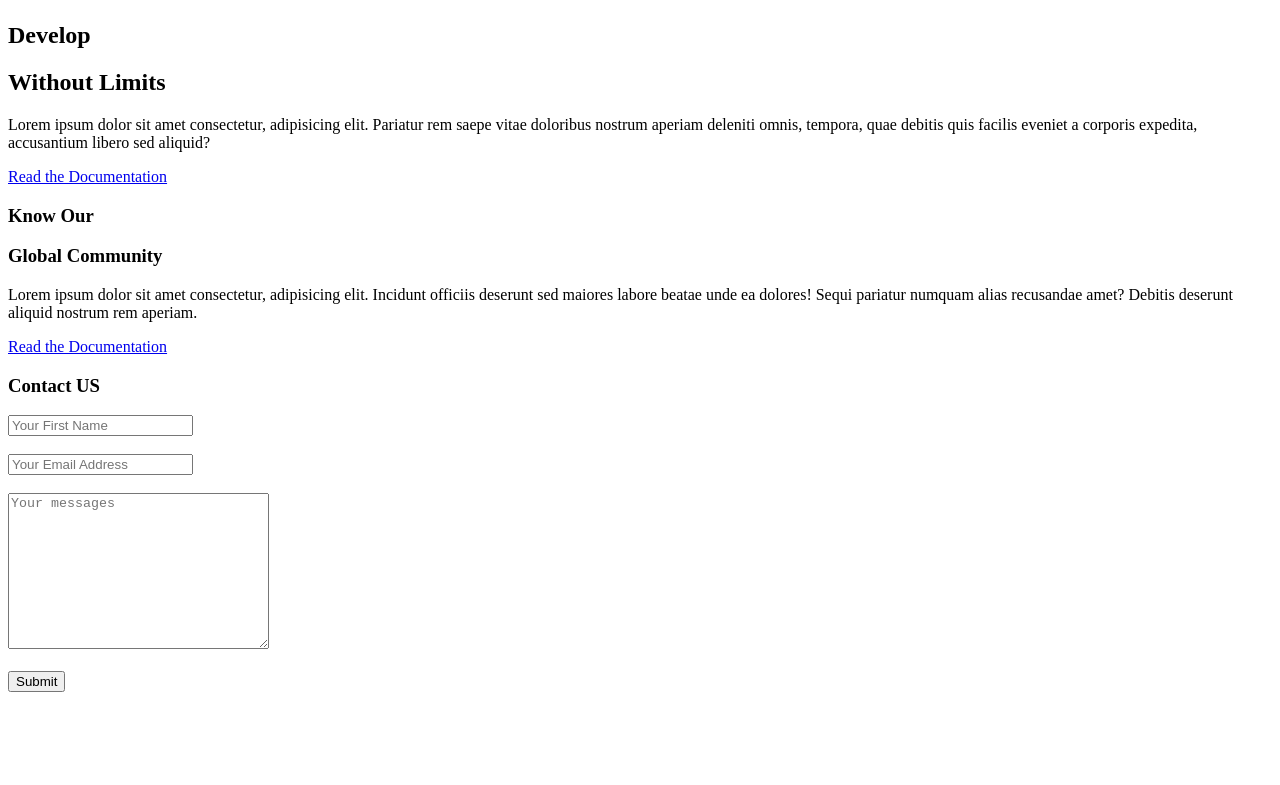
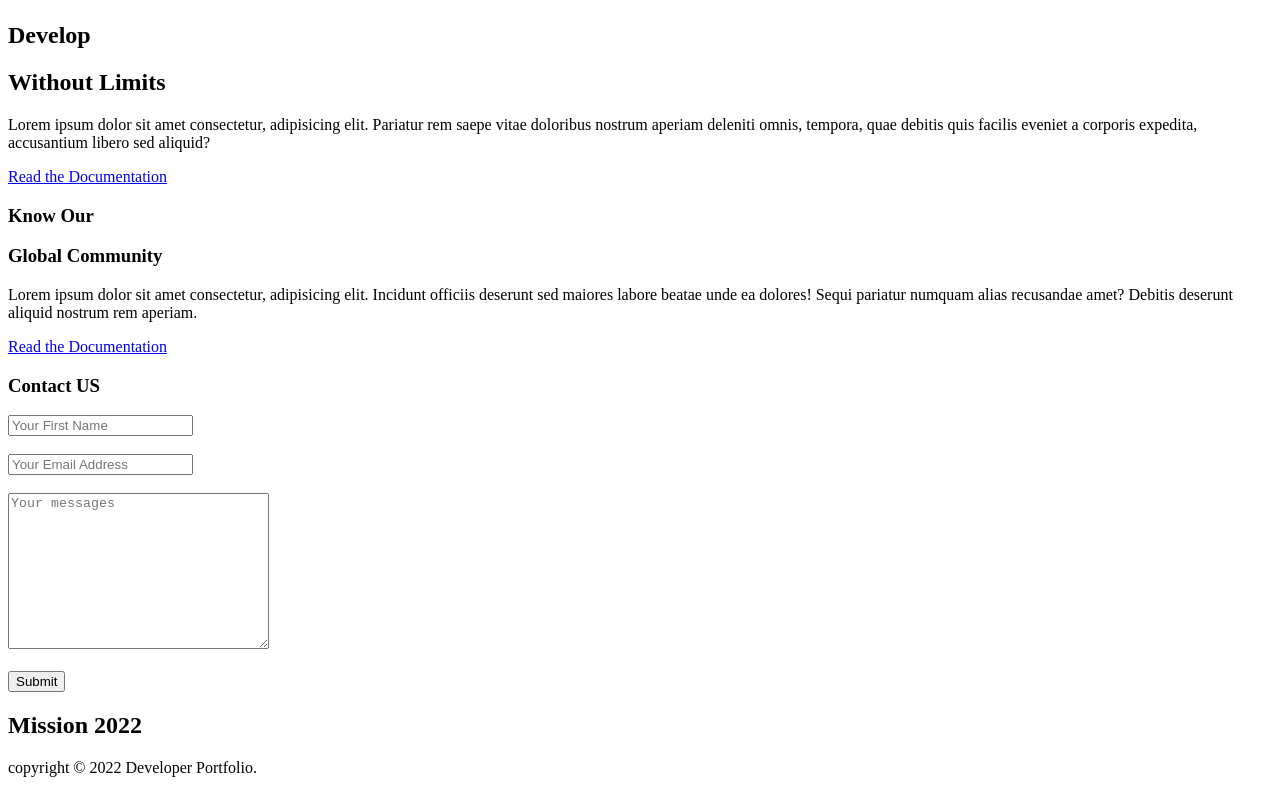
Before and after one commit to ImranHossain5722/portfolio-website-mission-2022, a plain HTML site: page index.html in a window 1280 px wide. Shown: the part 5454-6239 px from the top of the page. Before the commit the page ends 6154 px from the top, so only its background shows below. Drawn offline with Linux system fonts and the light colour scheme.

Commit message:
add footer code done

```diff
--- a/index.html
+++ b/index.html
@@ -73,4 +73,12 @@
      </section>
  </section>
 </body>
+ <footer class= footer>
+   <section class="sec-footer">
+       <div class="footer-header">
+            <h1>Mission 2022</h1>
+            <span> copyright &copy; 2022 Developer Portfolio.</span>
+       </div>
+   </section>
+ </footer>
 </html>
```
